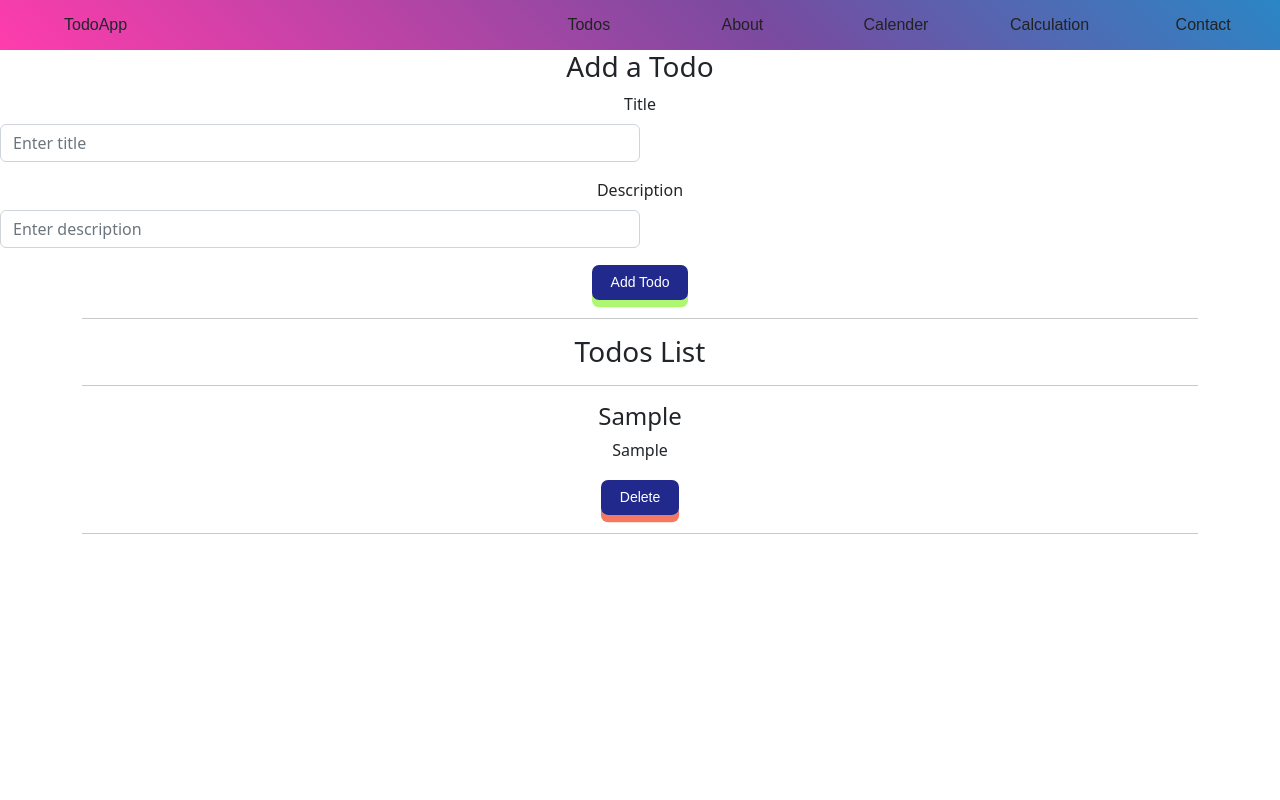
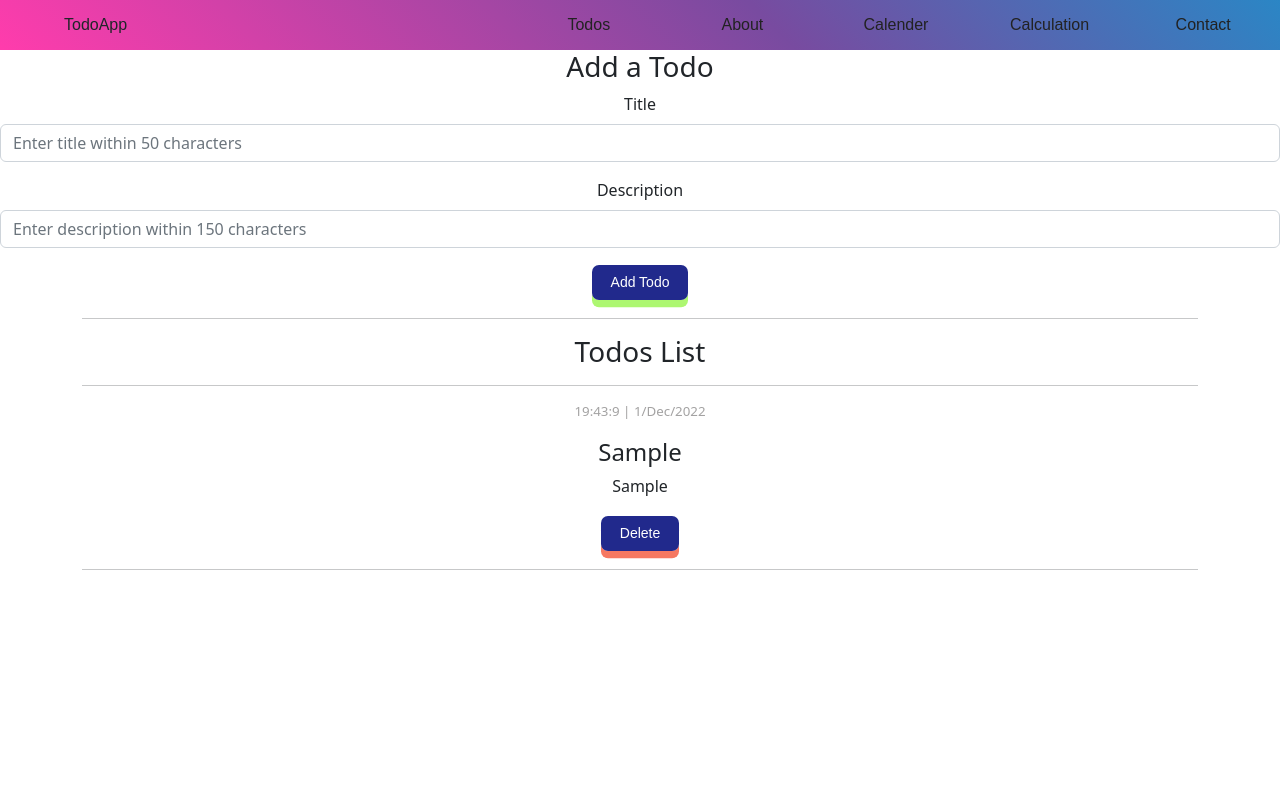
Before and after one commit to devmowais/React-TodoApp, a React (Create React App) app: page / in a window 1280 px wide. Both pictures are taken after typing "Sample", "Sample" into the empty fields and a click on the button "Add Todo". Shown: the top 800 px of the page. Built offline with nearby package versions, Linux system fonts and the light colour scheme.

Commit message:
updating...

```diff
--- a/src/App.js
+++ b/src/App.js
@@ -3,10 +3,19 @@ import Header from './components/header';
 import TodosApp from './components/todosApp';
 import Footer from './components/footer';
 import React, { useState, useEffect } from 'react';
-import { AddTodo } from './components/todoItems';
+import { AddTodo} from './components/todoItems';
+
 
 
 function App() {
+
+  const getMonthName = ['Jan,', 'Feb,', 'Mar,', 'Apr,', 'May,', 'Jun,', 'Jul,', 'Aug,', 'Sep,', 'Oct,', 'Nov,', 'Dec'][new Date().getMonth()];
+
+  let time = `${new Date().getHours()}:${new Date().getMinutes()}:${new Date().getSeconds()} | ${new Date().getDate()}/${getMonthName}/${new Date().getFullYear()}`;
+
+  const times = time.toString();
+  // console.log(times)
+
 
   let initTodo;
   if (localStorage.getItem("todos") === null) {
@@ -18,20 +27,18 @@ function App() {
 
 
   const onDelete = (todo) => {
-    console.log("I am ondelete of todo", todo);
-    // Deleting this way in react does not work
-    // let index = todos.indexOf(todo);
-    // todos.splice(index, 1);
+    // console.log("I am ondelete of todo", todo);
 
     setTodos(todos.filter((e) => {
       return e !== todo;
     }));
-    console.log("deleted", todos)
+    // console.log("deleted", todos)
     localStorage.setItem("todos", JSON.stringify(todos));
   }
 
-  const addTodo = (title, desc) => {
-    console.log("I am adding this todo", title, desc)
+  const addTodo = (title, desc, time) => {
+    time = times;
+    // console.log("I am adding this todo",  title, desc, time)
     let sno;
     if (todos.length === 0) {
       sno = 1;
@@ -43,6 +50,7 @@ function App() {
       sno: sno,
       title: title,
       desc: desc,
+      time: times,
     }
     setTodos([...todos, myTodo]);
     console.log(myTodo);
--- a/src/components/footer.js
+++ b/src/components/footer.js
@@ -5,11 +5,11 @@ export default function Footer() {
     <>
     <footer className="bg">
     <div id="footer">
-      <a href="https:/www.twitter.com" className="twitter"></a>
-      <a href="https:/www.linkedin.com" className="linkedin"></a>
-      <a href="https:/www.facebook.com" className="facebook"></a>
-      <a href="https:/www.skype.com" className="skype"></a>
-      <a href="https:/www.flickr.com" className="flickr"></a>
+      <a href="https:/www.twitter.com" target="_blank" className="twitter"></a>
+      <a href="https:/www.linkedin.com" target="_blank" className="linkedin"></a>
+      <a href="https:/www.facebook.com" target="_blank" className="facebook"></a>
+      <a href="https:/www.skype.com" target="_blank" className="skype"></a>
+      <a href="https:/www.flickr.com" target="_blank" className="flickr"></a>
       <p className="tg">Copyright &copy; 2022</p>
     </div>
 </footer>
--- a/src/components/todoItems.js
+++ b/src/components/todoItems.js
@@ -2,6 +2,10 @@ import React from 'react'
 import { useState } from 'react';
 import Form from 'react-bootstrap/Form';
 
+
+
+
+const getMonthName = ['Jan,', 'Feb,', 'Mar,', 'Apr,', 'May,', 'Jun,', 'Jul,', 'Aug,', 'Sep,', 'Oct,', 'Nov,', 'Dec'][new Date().getMonth()];
 
 export const AddTodo = ({ addTodo }) => {
 
@@ -27,12 +31,12 @@ export const AddTodo = ({ addTodo }) => {
         <Form onSubmit={submit}>
           <Form.Group className="mb-3">
             <Form.Label className='title'>Title</Form.Label>
-        <Form.Control className='w-50 form-control' type="text" value={title} onChange={(e) => setTitle(e.target.value)} placeholder="Enter title" />
+            <Form.Control className='w-100 form-control' maxlength="50" type="text" value={title} onChange={(e) => setTitle(e.target.value)} placeholder="Enter title within 50 characters" />
           </Form.Group>
 
           <Form.Group className="mb-3">
             <Form.Label>Description</Form.Label>
-        <Form.Control className='w-50 form-control' type="text" value={desc} onChange={(e) => setDesc(e.target.value)} placeholder="Enter description" />
+            <Form.Control className='w-100 form-control' maxlength="150" type="text" value={desc} onChange={(e) => setDesc(e.target.value)} placeholder="Enter description within 150 characters" />
           </Form.Group>
           <button className="btn-add" type="submit">
             Add Todo
@@ -48,7 +52,8 @@ export const AddTodo = ({ addTodo }) => {
 export const TodoItems = ({ todo, onDelete }) => {
   return (
     <div>
-      <h4>{todo.title}</h4>
+      <p className='date'>{todo.time} </p>
+      <h4 className='todoTitle'>{todo.title}</h4>
       <p className='todoTasks'>{todo.desc}</p>
       <button className='btn-del' onClick={() => { (onDelete(todo)) }}>Delete</button>
     </div>
--- a/src/components/todosApp.js
+++ b/src/components/todosApp.js
@@ -7,11 +7,12 @@ const TodosApp = (props) => {
             <hr/><h3> Todos List </h3> <hr/>
             {
                 props.todos.length === 0 ?
-                    "No todos avaible" :
+                    "No todos available" :
                     props.todos.map((todo) => {
 
                         return (
                             <>
+
                             < TodoItems todo = { todo } key = { todo.sno } onDelete = { props.onDelete } /> <hr />
                             </>
                         )
```
Also changed, not shown: 1 other file (tests, documents, lock files or other folders). Lines whose indentation alone changed are shown as unchanged.
